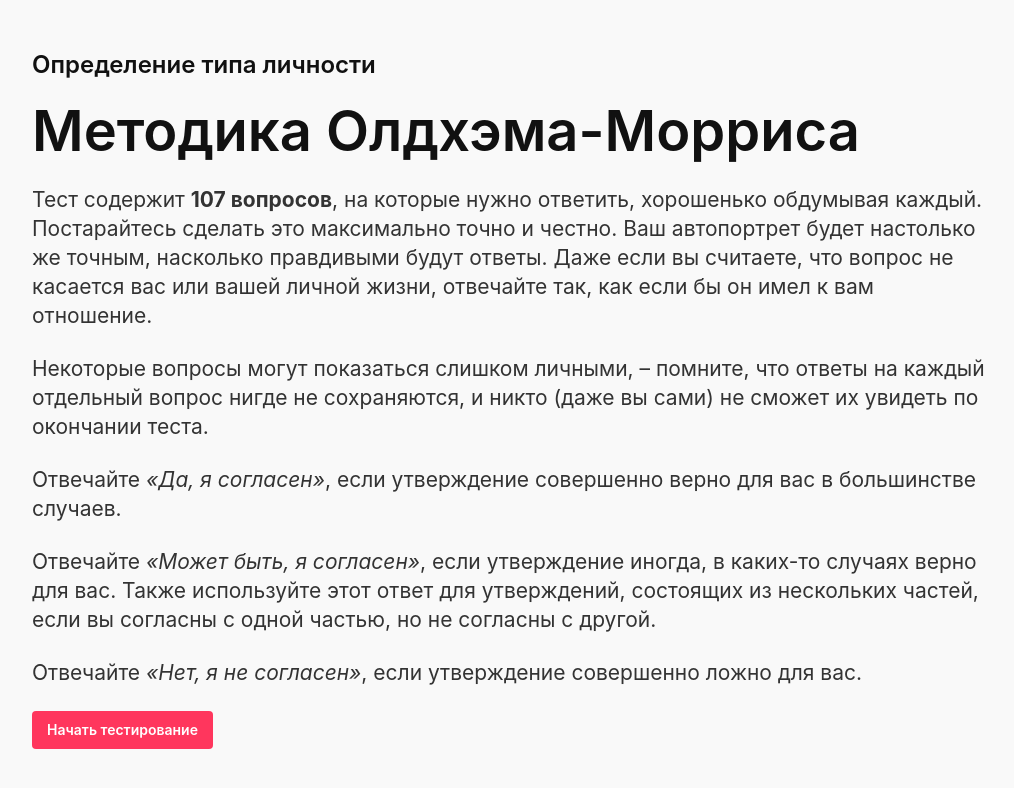
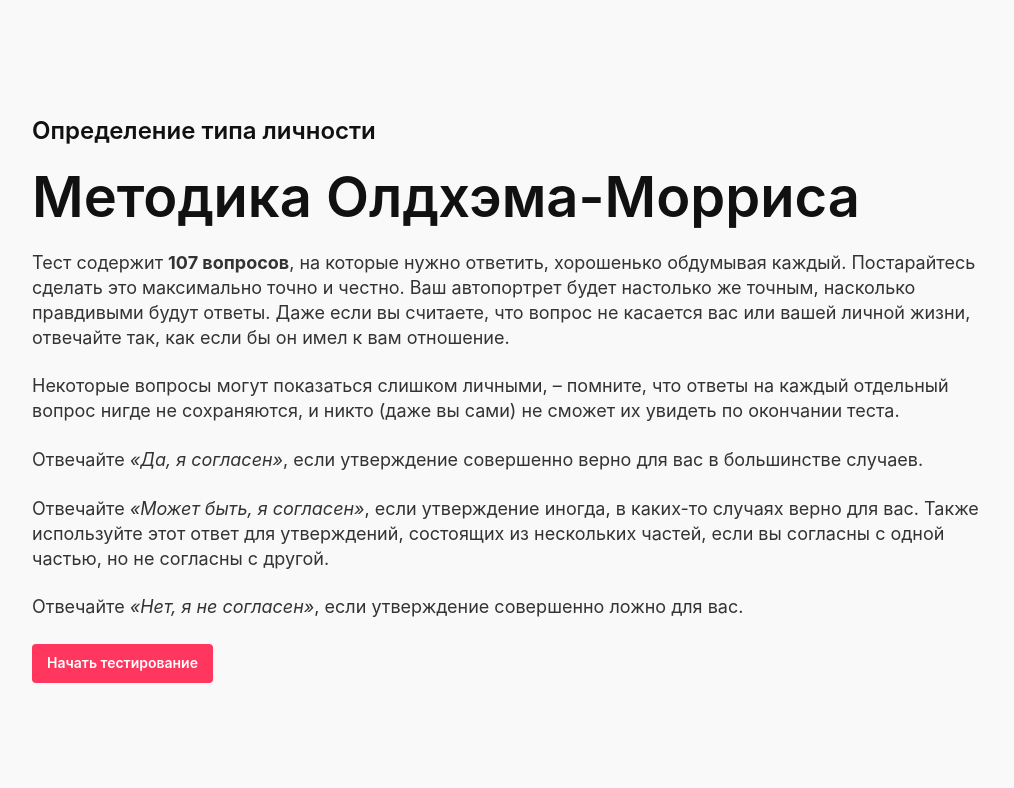
Before and after one commit to roxkisrover/myneurons, a React (Create React App) app: page / in a window 1280 px wide. Shown: the top 788 px of the page, without its empty margins (128-1142 px from the left). Built offline with nearby package versions, Linux system fonts and the light colour scheme.

Commit message:
fix: frontpage on small desktops

```diff
--- a/src/components/Frontpage.js
+++ b/src/components/Frontpage.js
@@ -10,17 +10,13 @@ const Container = styled.div`
   align-items: center;
 
   @media (min-width: 768px) {
-    height: 100vh;
+    min-height: 100vh;
   }
 `;
 
 const Section = styled.section`
   padding: 20px;
   max-width: 960px;
-
-  @media (min-width: 550px) {
-    padding: 0 20px;
-  }
 `;
 
 const Title = styled.h1`
@@ -59,7 +55,7 @@ const Text = styled.p`
   font-weight: 400;
 
   @media (min-width: 550px) {
-    font-size: 21px;
+    font-size: 18px;
   }
 `;
 
```
